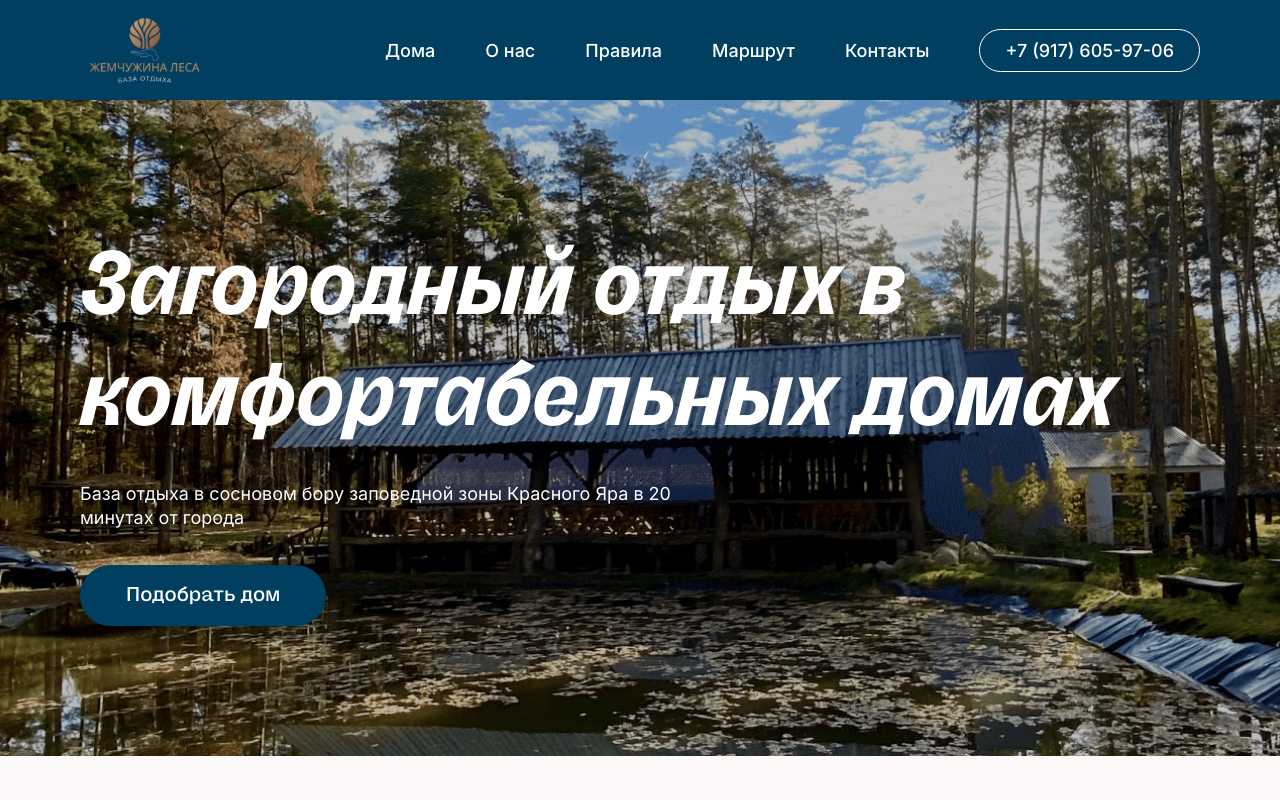
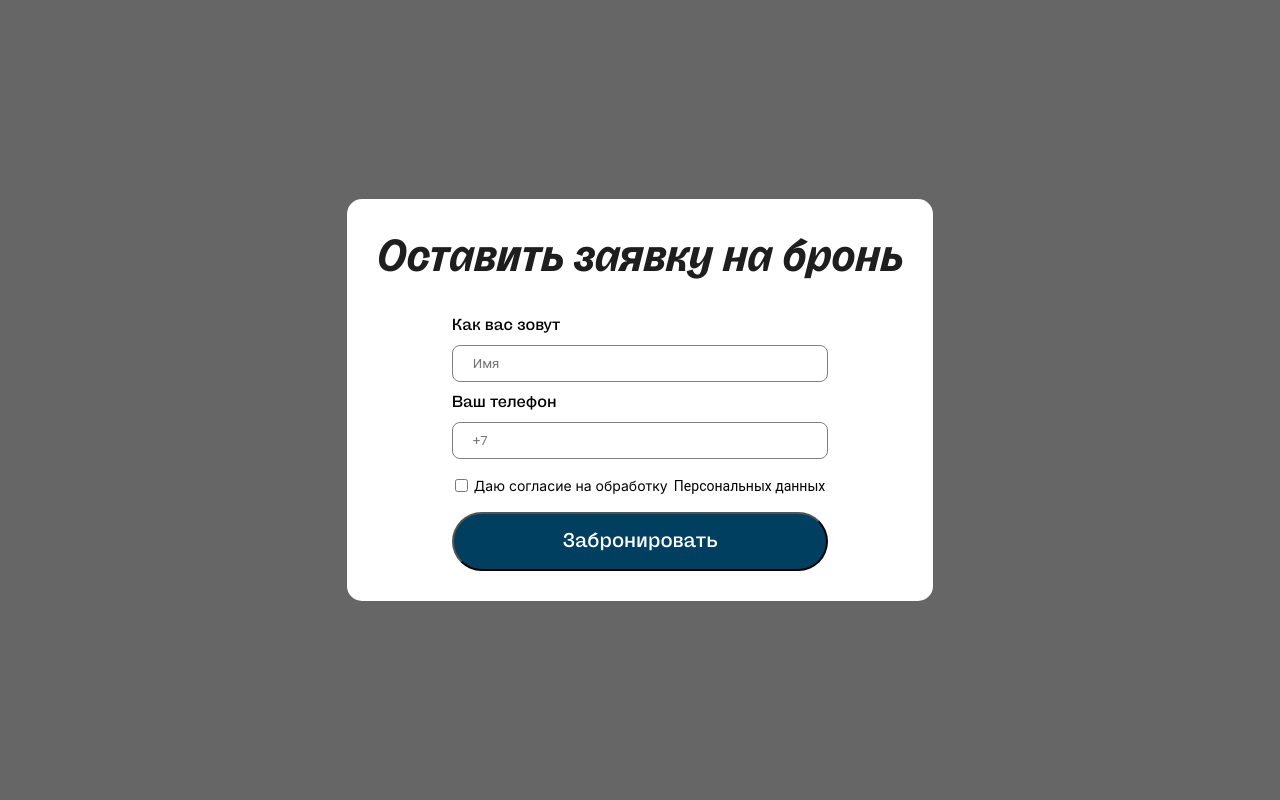
Before and after one commit to DanilAlekseevich/gem-of-forest, a React (Create React App) app: page / in a window 1280 px wide. Shown: the top 800 px of the page. Built offline with nearby package versions, Linux system fonts and the light colour scheme.

Commit message:
add modal

```diff
--- a/src/App.js
+++ b/src/App.js
@@ -11,12 +11,14 @@ import { Gallery } from './Sections/Gallery';
 import { Way } from './Sections/Way';
 import { Rules } from './Sections/Rules';
 import { Footer } from './components/Footer';
+import { Modal } from './components/Modal';
 import './sass/app.scss';
 
 function App() {
   return (
     <div className="App">
-      <Header />
+      <Modal />
+      {/* <Header />
       <Main />
       <Actions />
       <Houses />
@@ -26,7 +28,7 @@ function App() {
       <Gallery />
       <Way />
       <Rules />
-      <Footer />
+      <Footer /> */}
     </div>
   );
 }
--- a/src/Sections/Gallery/Gallery.module.scss
+++ b/src/Sections/Gallery/Gallery.module.scss
@@ -20,7 +20,7 @@
 
     @media (max-width: 1020px) {
       img {
-        width: 460px;
+        max-width: 460px;
       }
     }
   }
--- /dev/null
+++ b/src/components/Modal/Modal.module.scss
@@ -0,0 +1,80 @@
+@import '../../sass/variables';
+
+.overlay {
+  display: flex;
+  justify-content: center;
+  align-items: center;
+  position: absolute;
+  top: 0;
+  left: 0;
+  width: 100%;
+  height: 100%;
+  z-index: 1;
+  background-color: rgba(0, 0, 0, 0.6);
+
+  .modal {
+    padding: 30px;
+    background-color: $white;
+    border-radius: 15px;
+
+    h3, label, button {
+      font-family: 'Freigeist';
+    }
+
+    h3 {
+      font-size: 45px;
+      font-style: italic;
+      text-align: center;
+      color: $black;
+    }
+
+    form {
+      display: flex;
+      flex-direction: column;
+      padding: 30px 75px 0 75px;
+
+      label {
+        display: flex;
+        flex-direction: column;
+
+        input {
+          margin: 10px 0;
+          padding: 10px 20px;
+          border: 1px solid grey;
+          border-radius: 8px;
+        }
+      }
+
+      button {
+        font-size: 20px;
+        color: $white;
+        background-color: $blue;
+        padding: 15px;
+        margin-top: 10px;
+        border-radius: 30px;
+      }
+    }
+
+    &Agree {
+      flex-direction: row !important;
+      justify-content: space-around;
+      align-items: center;
+      font-family: 'Inter' !important;
+      font-size: 14px;
+
+      input, a {
+        align-self: center;
+      }
+    }
+
+    @media (max-width: 590px) {
+      h3 {
+        font-size: 30px;
+      }
+
+      form {
+        padding: 20px 0 0 0;
+      }
+    }
+  }
+}
--- /dev/null
+++ b/src/components/Modal/index.jsx
@@ -0,0 +1,28 @@
+import React from 'react';
+
+import styles from './Modal.module.scss';
+
+export function Modal() {
+  return (
+    <div className={styles.overlay}>
+      <div className={styles.modal}>
+        <h3>Оставить заявку на бронь</h3>
+        <form>
+          <label>
+            Как вас зовут
+            <input placeholder="Имя" />
+          </label>
+          <label>
+            Ваш телефон
+            <input type="tel" placeholder="+7" />
+          </label>
+          <label className={styles.modalAgree}>
+            <input type="checkbox" />
+            Даю согласие на обработку <a href="#">Персональных данных</a>
+          </label>
+          <button>Забронировать</button>
+        </form>
+      </div>
+    </div>
+  );
+}
```
